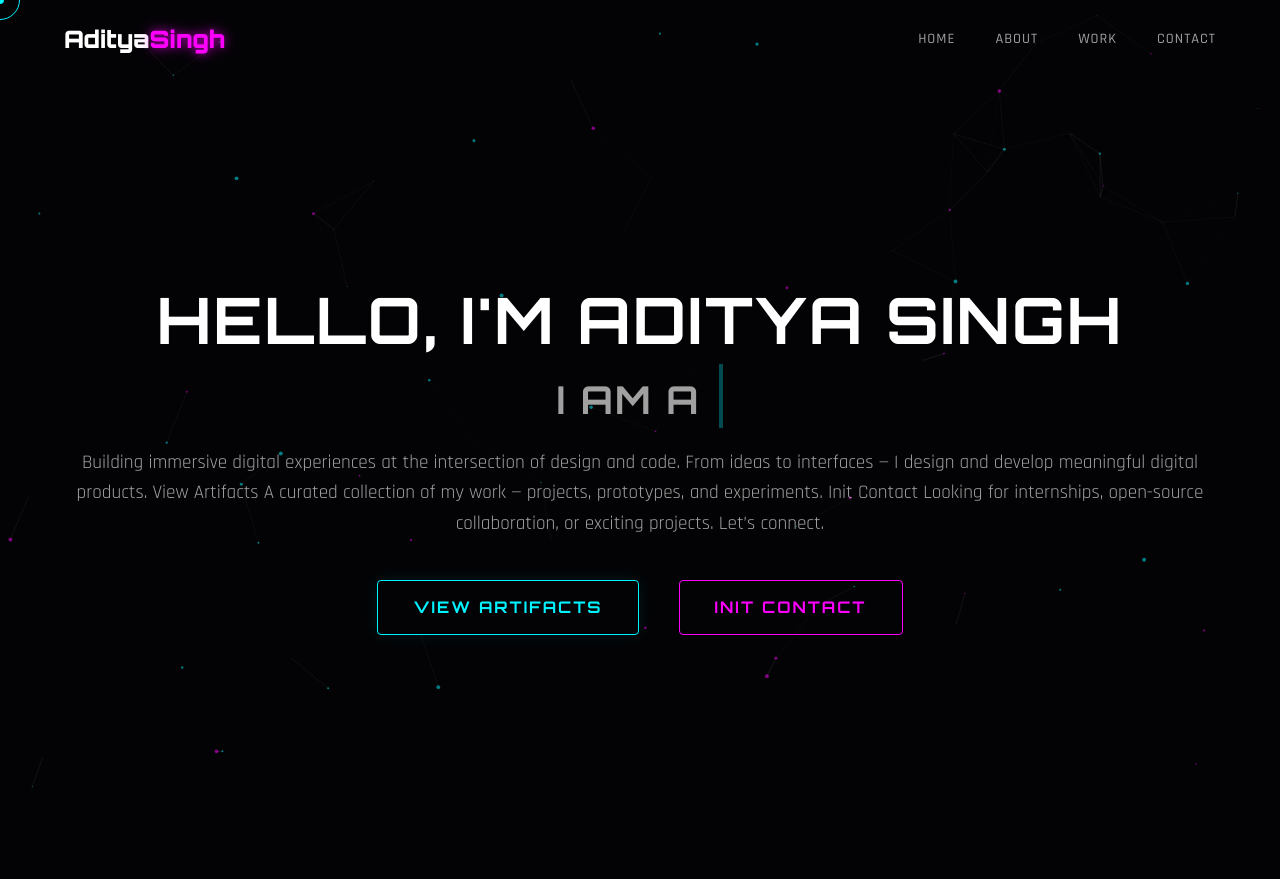
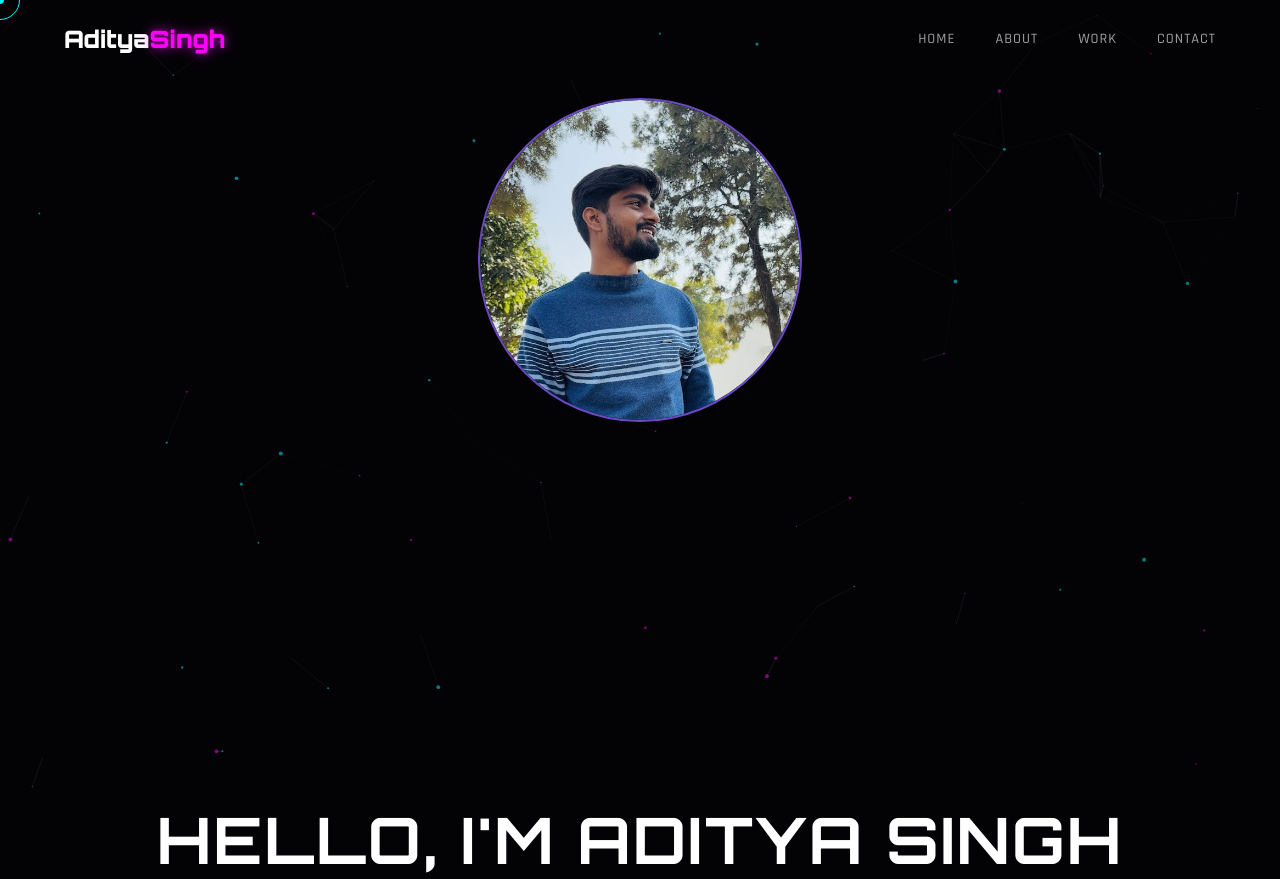
Before and after one commit to Student-aditya123/PortfolioBlog, a Django app: template templates/websites/index.html in a window 1280 px wide. Shown: the top 879 px of the page. Run offline with Django 3.2, Linux system fonts and the light colour scheme; the template is opened without the code that fills it, so the values that code supplies are empty.

Commit message:
Add profile imgaes

```diff
--- a/static/style.css
+++ b/static/style.css
@@ -317,7 +317,7 @@ section { padding: 120px 10%; position: relative; }
     font-size: 3rem;
     margin-bottom: 10px;
     background: linear-gradient(90deg, #fff, #aaa);
-    -webkit-background-clip: text;
+    background-clip: text;
     -webkit-text-fill-color: transparent;
 }
 
--- a/templates/websites/index.html
+++ b/templates/websites/index.html
@@ -3,6 +3,58 @@
 
 {% block content %}
 <!-- Hero Section -->
+ <style>
+ .profile-wrapper {
+    width: 320px;
+    height: 320px;
+    border-radius: 50%;
+    position: relative;
+    margin: 100px auto;
+    overflow: hidden;
+}
+
+/* Image */
+.profile-wrapper img {
+    width: 100%;
+    height: 100%;
+    object-fit: cover;
+    border-radius: 50%;
+    position: relative;
+    z-index: 2;
+}
+
+.profile-wrapper::before {
+    content: "";
+    position: absolute;
+    inset: -22px;                 /* makes it look larger */
+    border-radius: 50%;
+    background: radial-gradient(
+        circle,
+        rgba(139,92,246,0.9),
+        rgba(56,189,248,0.5),
+        rgba(0,0,0,0) 70%
+    );
+    filter: blur(12px);           /* glow on black */
+    animation: breathe 4s ease-in-out infinite;
+    z-index: 1;
+}
+
+
+@keyframes breathe {
+    0%   { transform: scale(0.9);  opacity: 0.6; }
+    50%  { transform: scale(1.15); opacity: 1;   }
+    100% { transform: scale(0.9);  opacity: 0.6; }
+}
+
+.profile-wrapper {
+    box-shadow: 0 0 0 2px rgba(139,92,246,0.8);
+}
+
+</style>
+
+<div class="profile-wrapper">
+    <img src="{% static 'images/profile.jpg' %}" alt="Profile">
+</div>
 <section id="hero">
     <div class="hero-content">
         <h1 class="hero-title reveal">
```
Also changed, not shown: static/images/Profile.jpg (added), static/images/profile_photo.jpg (deleted).
